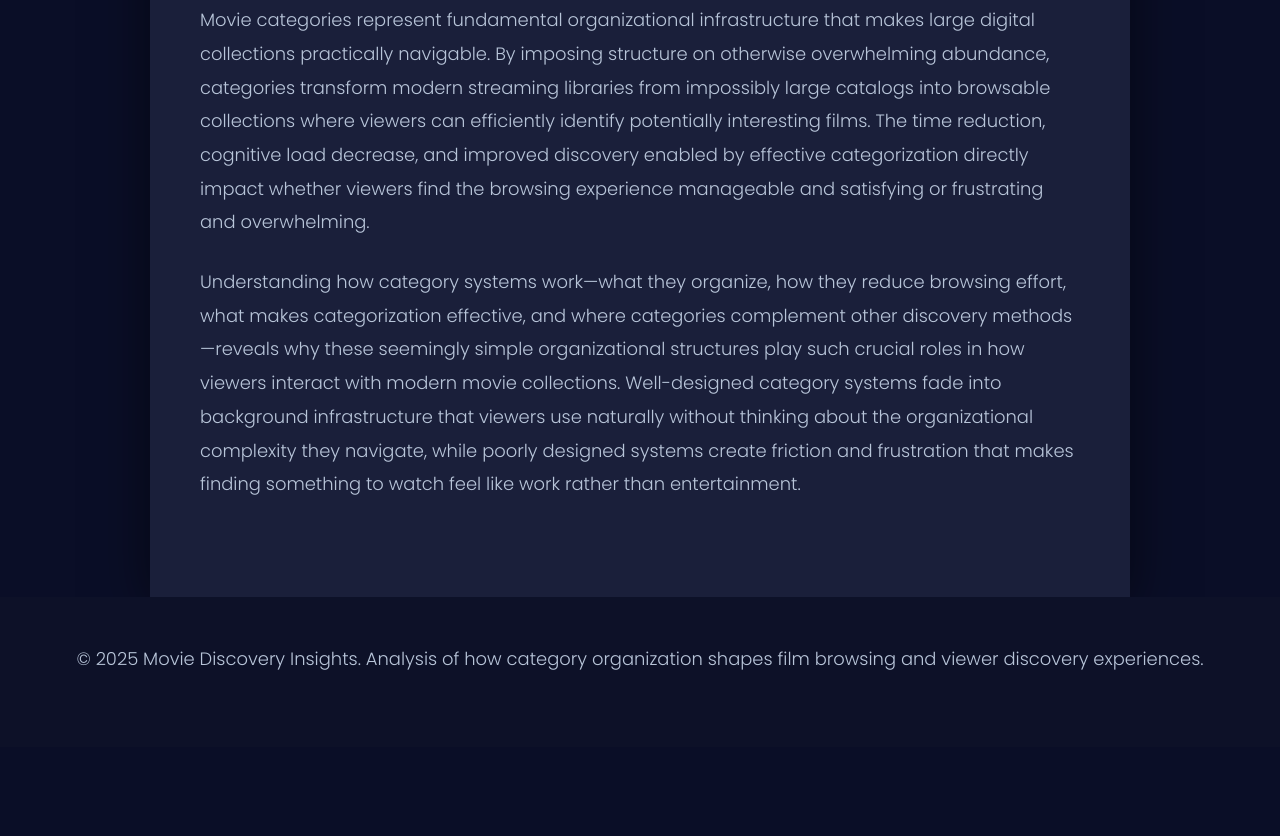
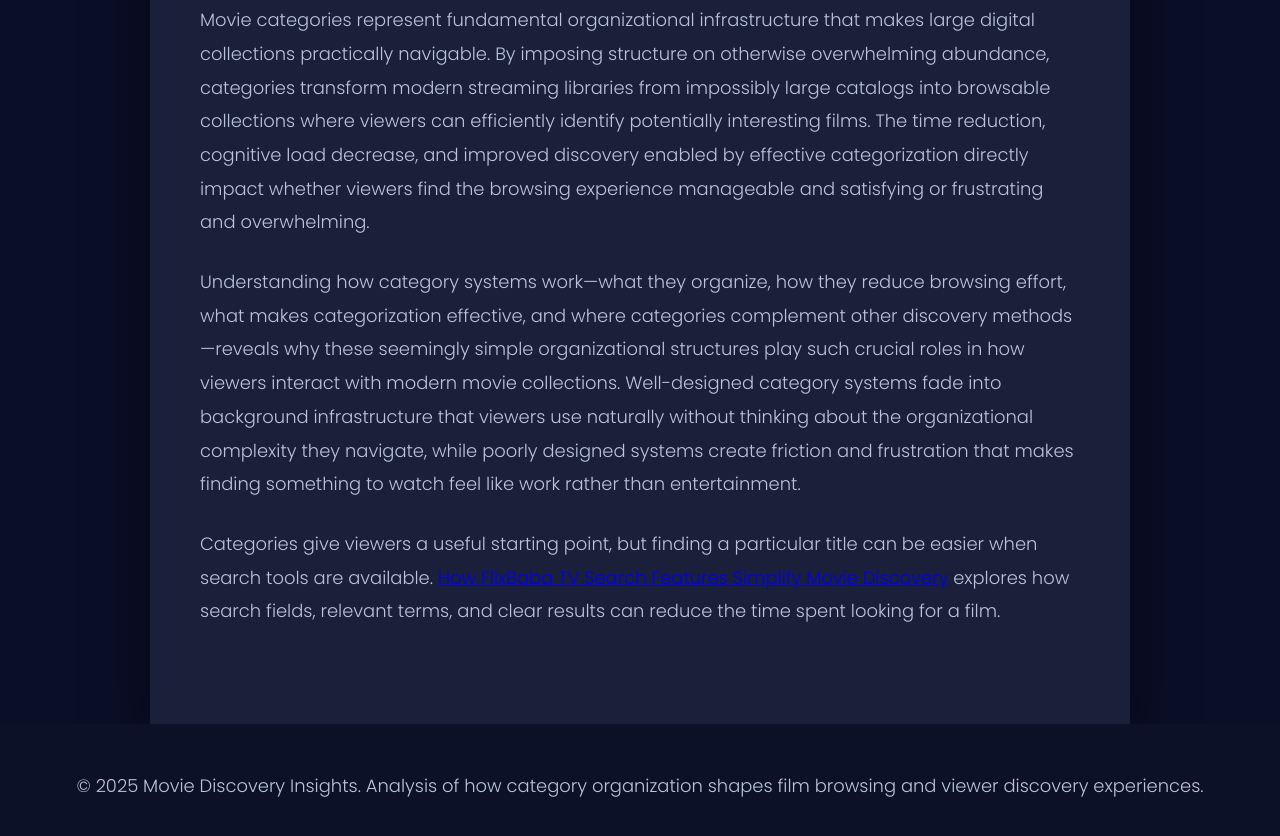
Before and after one commit to umjynb-lab/Viewers-Discover, a plain HTML site: page index.html in a window 1280 px wide. Shown: the part 10053-10889 px from the top of the page. Before the commit the page ends 10800 px from the top, so only its background shows below. Drawn offline with Linux system fonts and the light colour scheme.

Commit message:
Update index.html

```diff
--- a/index.html
+++ b/index.html
@@ -4,6 +4,7 @@
 <meta charset="UTF-8">
 <meta name="viewport" content="width=device-width, initial-scale=1.0">
 <title>How FlixBaba TV Movie Categories Help Viewers Discover New Films</title>
+  <meta name="google-site-verification" content="hf2RrXLcFK6AYmBmtyJxnA_PxUaucLlTTQB_vesfP9c" />
 <meta name="description" content="Explore how movie categories organize films by type and theme, making browsing easier and helping viewers discover titles that match their preferences.">
 <link rel="canonical" href="">
 <script>document.querySelector('link[rel="canonical"]').href = window.location.href;</script>
@@ -172,7 +173,7 @@ li::before{content:'▸';position:absolute;left:0;color:#f093fb;font-size:2.5rem
 <p>Movie categories represent fundamental organizational infrastructure that makes large digital collections practically navigable. By imposing structure on otherwise overwhelming abundance, categories transform modern streaming libraries from impossibly large catalogs into browsable collections where viewers can efficiently identify potentially interesting films. The time reduction, cognitive load decrease, and improved discovery enabled by effective categorization directly impact whether viewers find the browsing experience manageable and satisfying or frustrating and overwhelming.</p>
 
 <p>Understanding how category systems work—what they organize, how they reduce browsing effort, what makes categorization effective, and where categories complement other discovery methods—reveals why these seemingly simple organizational structures play such crucial roles in how viewers interact with modern movie collections. Well-designed category systems fade into background infrastructure that viewers use naturally without thinking about the organizational complexity they navigate, while poorly designed systems create friction and frustration that makes finding something to watch feel like work rather than entertainment.</p>
-
+<p>Categories give viewers a useful starting point, but finding a particular title can be easier when search tools are available. <a href="http://umjynb.codeberg.page/SimplifyMovieDiscovery">How FlixBaba TV Search Features Simplify Movie Discovery</a> explores how search fields, relevant terms, and clear results can reduce the time spent looking for a film.</p>
 </div>
 <div class="footer-area">
 <p>© 2025 Movie Discovery Insights. Analysis of how category organization shapes film browsing and viewer discovery experiences.</p>
```
